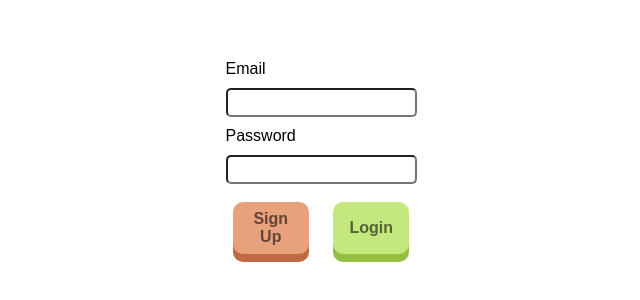
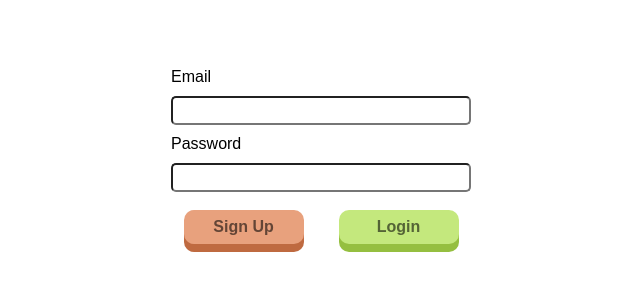
Before and after one commit to walston/signin, a React (Create React App) app: page / in a window 1280 px wide. Shown: the part 240-540 px from the top of the page, without its empty margins (319-959 px from the left). Built offline with nearby package versions, Linux system fonts and the light colour scheme; no server answers.

Commit message:
add className and min-width

```diff
--- a/src/components/Form.css
+++ b/src/components/Form.css
@@ -1,6 +1,7 @@
-form {
+form.Form {
   display: flex;
   flex-direction: column;
+  min-width: 300px;
   max-width: 375px;
   margin: 10px auto;
   gap: 10px;
--- a/src/components/Form.tsx
+++ b/src/components/Form.tsx
@@ -1,5 +1,9 @@
 import "./Form.css";
 
 export default function Form({ children, ...props }) {
-  return <form {...props}>{children}</form>;
+  return (
+    <form className="Form" {...props}>
+      {children}
+    </form>
+  );
 }
```
